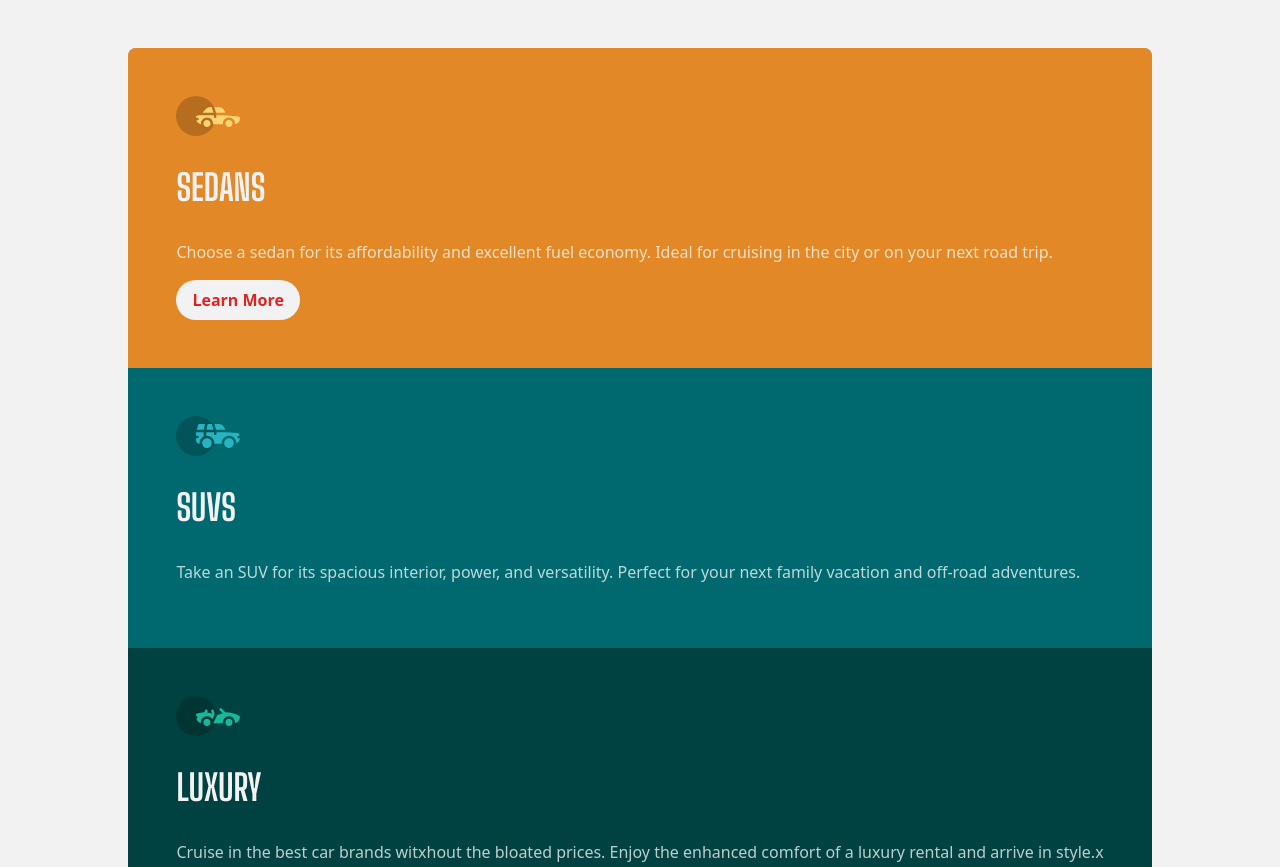
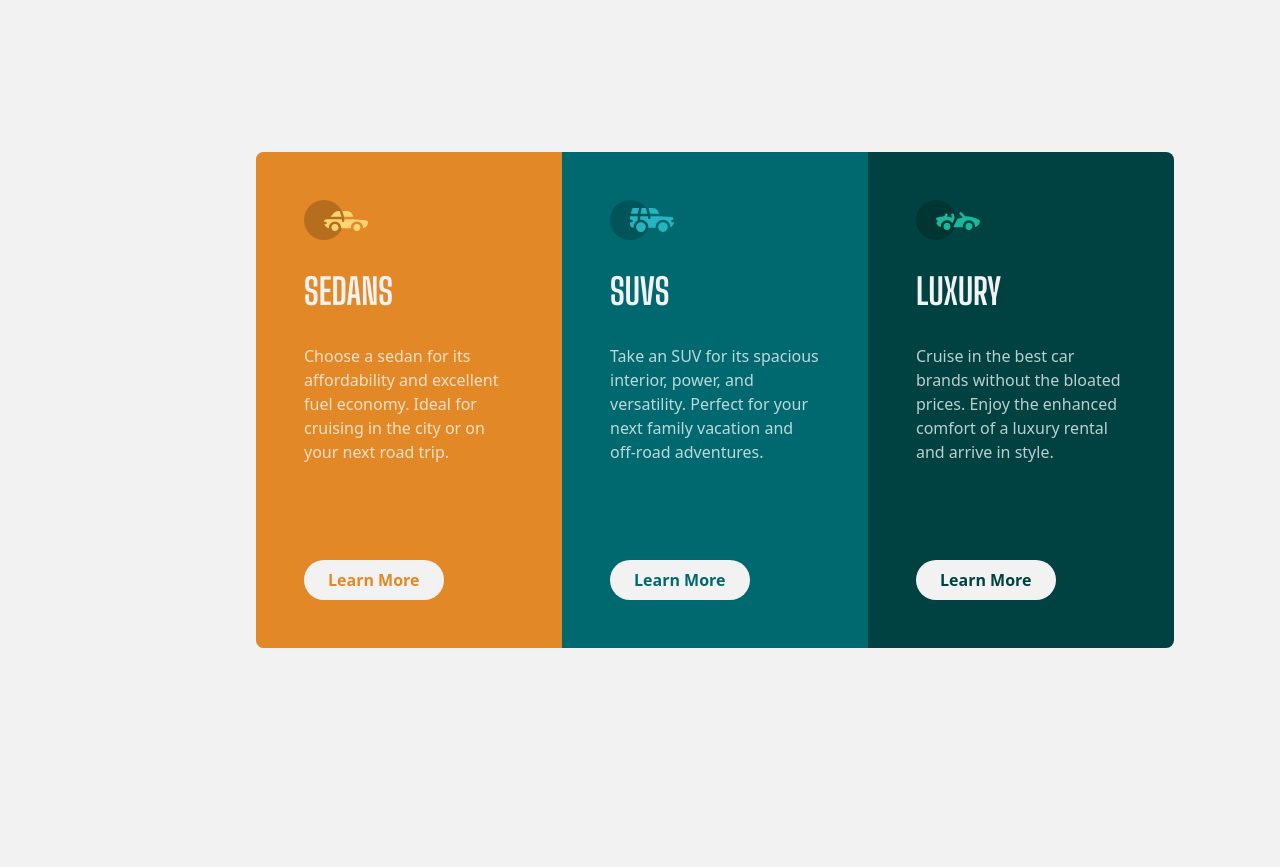
Before and after one commit to ob2code/3-column-preview-card, a plain HTML site: page index.html in a window 1280 px wide. Shown: the top 867 px of the page. After the commit the page ends 800 px from the top, so only its background shows below. Drawn offline with Linux system fonts and the light colour scheme.

Commit message:
final release

```diff
--- a/index.html
+++ b/index.html
@@ -11,58 +11,78 @@
       sizes="32x32"
       href="./images/favicon-32x32.png"
     />
-    <link rel="preconnect" href="https://fonts.googleapis.com">
-    <link rel="preconnect" href="https://fonts.gstatic.com" crossorigin>
-    <link href="https://fonts.googleapis.com/css2?family=Big+Shoulders+Display:wght@700&family=Lexend+Deca&display=swap" rel="stylesheet">
+    <link rel="preconnect" href="https://fonts.googleapis.com" />
+    <link rel="preconnect" href="https://fonts.gstatic.com" crossorigin />
+    <link
+      href="https://fonts.googleapis.com/css2?family=Big+Shoulders+Display:wght@700&family=Lexend+Deca&display=swap"
+      rel="stylesheet"
+    />
     <title>Frontend Mentor | 3-column preview card component</title>
-
-    <!-- Feel free to remove these styles or customise in your own stylesheet 👍 -->
-    <style>
-      .attribution {
-        font-size: 11px;
-        text-align: center;
-      }
-      .attribution a {
-        color: hsl(228, 45%, 44%);
-      }
-    </style>
   </head>
-  <body class="bg-very-light-gray">
-    <div class="px-4 py-8 text-white flex justify-center items-center">
-      <div class="my-4 mx-2 rounded-lg bg-slate-400">
-        <div class="bg-bright-orange rounded-t-lg p-12 ">
+  <body
+    class="
+      bg-very-light-gray
+      md:flex md:items-center md:justify-center md:h-screen
+    "
+  >
+    <div class="px-4 py-8 text-white">
+      <div
+        class="
+          my-4
+          mx-2
+          rounded-lg
+          bg-slate-400
+          md:flex md:flex-row
+          max-w-screen-md
+        "
+      >
+        <div
+          class="
+            bg-bright-orange
+            rounded-t-lg
+            p-12
+            md:rounded-none md:rounded-l-lg
+          "
+        >
           <div class="">
-            <img src="images/icon-sedans.svg" alt="Sedans icon">
+            <img src="images/icon-sedans.svg" alt="Sedans icon" />
           </div>
           <div class="heading">Sedans</div>
-          <p>Choose a sedan for its affordability and excellent fuel economy. Ideal
-            for cruising in the city or on your next road trip.</p>
-          <button class="btn-primary">
-            <span class="bg-clip-content text-red-600">Learn More</span>
-          </button>
+          <p>
+            Choose a sedan for its affordability and excellent fuel economy.
+            Ideal for cruising in the city or on your next road trip.
+          </p>
+          <button class="btn btn--sedan">Learn More</button>
         </div>
         <div class="bg-dark-cyan p-12">
           <div class="">
-            <img src="images/icon-suvs.svg" alt="SUVs icon">
+            <img src="images/icon-suvs.svg" alt="SUVs icon" />
           </div>
           <div class="heading">SUVs</div>
-          <p>Take an SUV for its spacious interior, power, and versatility.
-            Perfect for your next family vacation and off-road adventures.</p>
+          <p>
+            Take an SUV for its spacious interior, power, and versatility.
+            Perfect for your next family vacation and off-road adventures.
+          </p>
+          <button class="btn btn--suvs">Learn More</button>
         </div>
-        <div class="bg-very-dark-cyan rounded-b-lg p-12">
+        <div
+          class="
+            bg-very-dark-cyan
+            rounded-b-lg
+            p-12
+            md:rounded-none md:rounded-r-lg
+          "
+        >
           <div class="">
-            <img src="images/icon-luxury.svg" alt="Luxury icon">
+            <img src="images/icon-luxury.svg" alt="Luxury icon" />
           </div>
           <div class="heading">Luxury</div>
-          <p>Cruise in the best car brands witxhout the bloated prices. Enjoy
-            the enhanced comfort of a luxury rental and arrive in style.x</p>
+          <p>
+            Cruise in the best car brands without the bloated prices. Enjoy the
+            enhanced comfort of a luxury rental and arrive in style.
+          </p>
+          <button class="btn btn--luxury">Learn More</button>
         </div>
-      </div>
-
-
-
-
-
       </div>
     </div>
   </body>
--- a/src/input.css
+++ b/src/input.css
@@ -4,12 +4,21 @@
 
 @layer components {
   p {
-    @apply text-trans-white mb-4;
+    @apply text-trans-white mb-4 md:min-h-[200px] lg:min-w-[210px];
   }
   .heading {
     @apply text-very-light-gray text-4xl uppercase font-medium font-bigshoulders my-8;
   }
-  .btn-primary {
-    @apply py-2 px-4 bg-very-light-gray font-semibold rounded-3xl hover:opacity-0 focus:outline-none focus:ring-2 focus:ring-blue-400 focus:ring-opacity-75;
+  .btn {
+    @apply py-2 px-6 bg-very-light-gray font-semibold rounded-3xl hover:text-very-light-gray/75 hover:ring-2 hover:ring-white/75;
+  }
+  .btn--sedan {
+    @apply text-bright-orange hover:bg-bright-orange;
+  }
+  .btn--suvs {
+    @apply text-dark-cyan hover:bg-dark-cyan;
+  }
+  .btn--luxury {
+    @apply text-very-dark-cyan hover:bg-very-dark-cyan;
   }
 }
```
Also changed, not shown: css/output.css, screencapture-desktop.png (added), screencapture-mobile.png (added), 2 other files.
